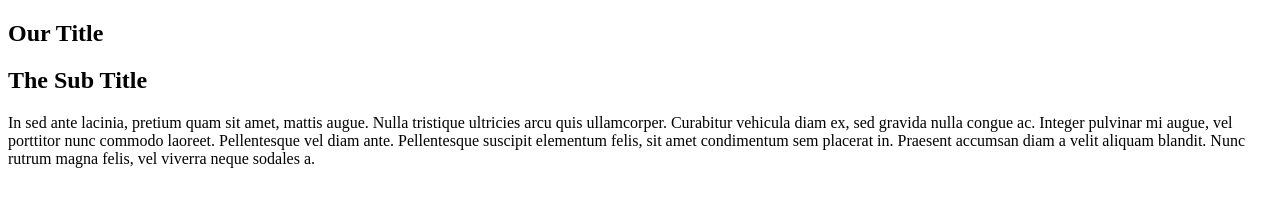
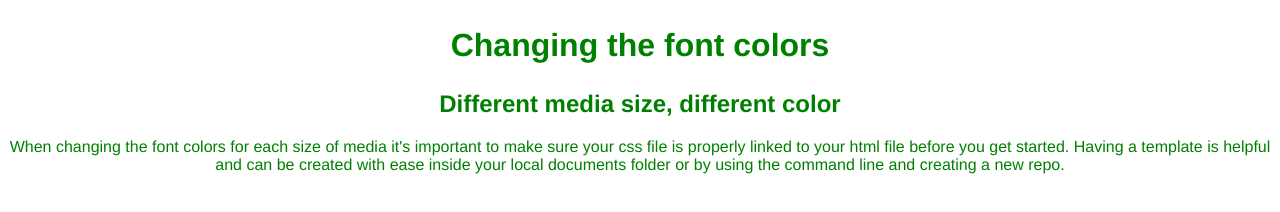
Before and after one commit to cashmcbride/second-project, a plain HTML site: page index.html in a window 1280 px wide. Drawn offline with Linux system fonts and the light colour scheme.

Commit message:
Created new font color for each media size. added text

```diff
--- a/css/main.css
+++ b/css/main.css
@@ -1,18 +1,50 @@
+@charset "UTF-8";
+
 body, html {
   text-align: center;
   font-family: Gotham, Helvetica, Arial, sans-serif;
   font-size: 1em;
+  margin: 0;
 }
 
 section {
-  width: 50%;
+  width: 100%;
   margin: auto;
+  color: purple;
+
 }
 
 h1 {
   font-size: 2em;
+  color: purple;
 }
 
 h2 {
   font-size: 1.5em;
+  color: purple;
 }
+@media (min-width: 768px) {
+  body {
+    color:orange;
+  }
+section {
+	color: orange;
+}
+h1 {
+	color: orange;
+}
+h2 {
+	color: orange;
+}
+@media (min-width: 1200px) {
+  body {
+    color:green;
+  }
+section {
+	color: green;
+}
+h1 {
+	color: green;
+}
+h2 {color: green;
+}
--- a/index.html
+++ b/index.html
@@ -1,16 +1,18 @@
 <!doctype html>
-<html lang="en">
-
-<head>
-  <title>Changing font colors</title>
+<html>
+	<head>
+		<meta charset="UTF-8">
+		<meta name="viewport" content="width=device-width, initial-scale=1">
+  		<title>Second Project</title>
+  		<link rel="stylesheet" type="text/css" href="css/main.css" />
 </head>
 
 <body>
 
 <section>
-    <h1>Our Title</h1>
-    <h2>The Sub Title</h2>
-    <p>In sed ante lacinia, pretium quam sit amet, mattis augue. Nulla tristique ultricies arcu quis ullamcorper. Curabitur vehicula diam ex, sed gravida nulla congue ac. Integer pulvinar mi augue, vel porttitor nunc commodo laoreet. Pellentesque vel diam ante. Pellentesque suscipit elementum felis, sit amet condimentum sem placerat in. Praesent accumsan diam a velit aliquam blandit. Nunc rutrum magna felis, vel viverra neque sodales a.</p>
+    <h1>Changing the font colors</h1>
+    <h2>Different media size, different color</h2>
+    <p>When changing the font colors for each size of media it's important to make sure your css file is properly linked to your html file before you get started. Having a template is helpful and can be created with ease inside your local documents folder or by using the command line and creating a new repo.</p>
 </section>
 
 </body>
```
